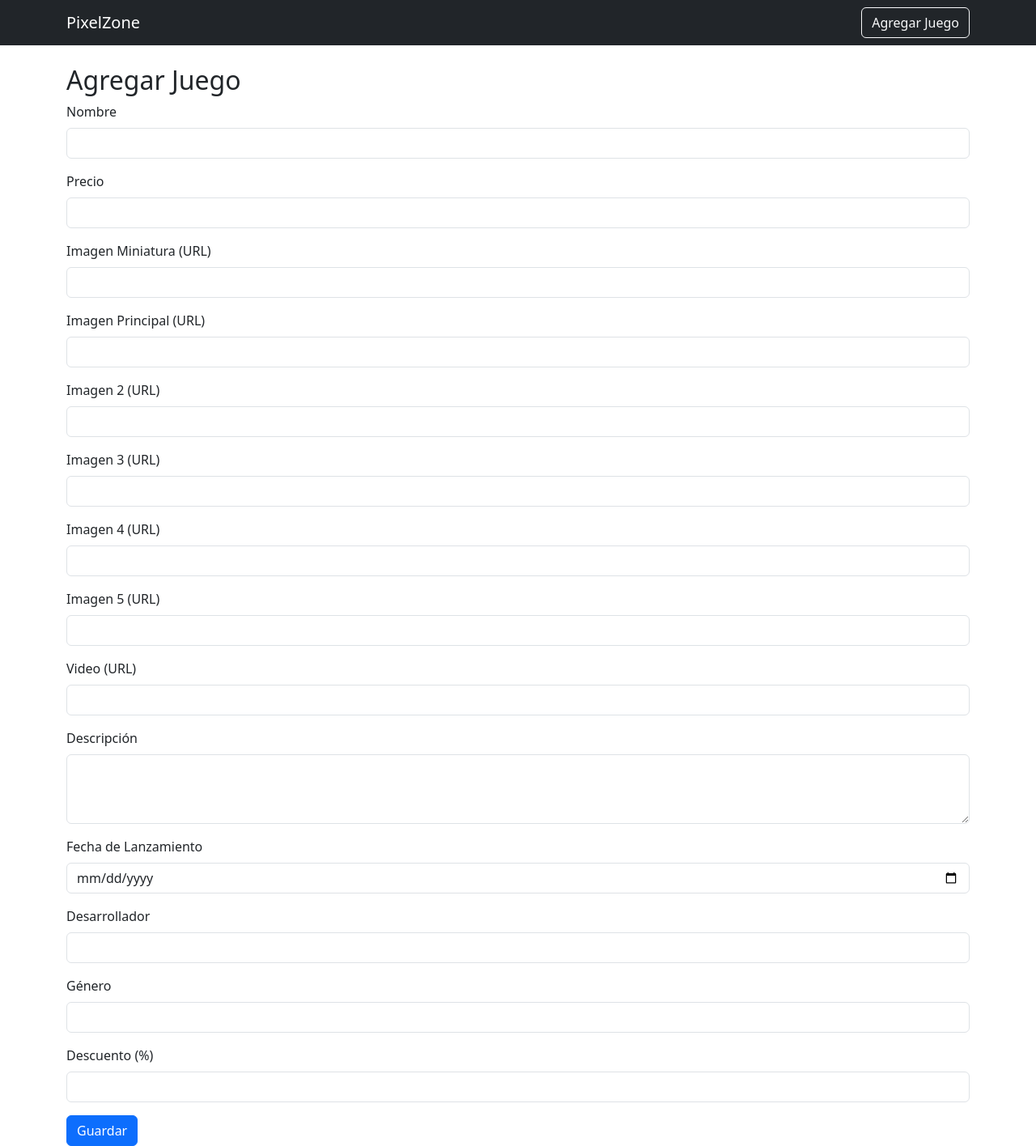
After one commit to Adavidfr/pixelzone, a Django app: template juegos/templates/agregar_juego.html in a window 1280 px wide. The commit adds this page. Shown: the whole page at 81% size. Run offline with Django 5.2, Linux system fonts and the light colour scheme; the template is opened without the code that fills it, so the values that code supplies are empty.

Commit message:
feat: add templates for adding, listing, and detailing games with enhanced fields

```diff
--- /dev/null
+++ b/juegos/templates/agregar_juego.html
@@ -0,0 +1,23 @@
+{% extends 'base.html' %}
+
+{% block content %}
+<h2>Agregar Juego</h2>
+<form method="POST">
+    {% csrf_token %}
+    <div class="mb-3"><label class="form-label">Nombre</label><input type="text" name="nombre" class="form-control" required></div>
+    <div class="mb-3"><label class="form-label">Precio</label><input type="number" step="0.01" name="precio" class="form-control" required></div>
+    <div class="mb-3"><label class="form-label">Imagen Miniatura (URL)</label><input type="url" name="imagen_miniatura" class="form-control"></div>
+    <div class="mb-3"><label class="form-label">Imagen Principal (URL)</label><input type="url" name="imagen_principal" class="form-control"></div>
+    <div class="mb-3"><label class="form-label">Imagen 2 (URL)</label><input type="url" name="imagen2" class="form-control"></div>
+    <div class="mb-3"><label class="form-label">Imagen 3 (URL)</label><input type="url" name="imagen3" class="form-control"></div>
+    <div class="mb-3"><label class="form-label">Imagen 4 (URL)</label><input type="url" name="imagen4" class="form-control"></div>
+    <div class="mb-3"><label class="form-label">Imagen 5 (URL)</label><input type="url" name="imagen5" class="form-control"></div>
+    <div class="mb-3"><label class="form-label">Video (URL)</label><input type="url" name="video" class="form-control"></div>
+    <div class="mb-3"><label class="form-label">Descripción</label><textarea name="descripcion" class="form-control" rows="3"></textarea></div>
+    <div class="mb-3"><label class="form-label">Fecha de Lanzamiento</label><input type="date" name="fecha_lanzamiento" class="form-control"></div>
+    <div class="mb-3"><label class="form-label">Desarrollador</label><input type="text" name="desarrollador" class="form-control"></div>
+    <div class="mb-3"><label class="form-label">Género</label><input type="text" name="genero" class="form-control"></div>
+    <div class="mb-3"><label class="form-label">Descuento (%)</label><input type="number" name="descuento" class="form-control"></div>
+    <button type="submit" class="btn btn-primary">Guardar</button>
+</form>
+{% endblock %}
--- a/juegos/templates/base.html
+++ b/juegos/templates/base.html
@@ -2,35 +2,22 @@
 <html lang="es">
 <head>
     <meta charset="UTF-8">
-    <title>{% block title %}PixelZone{% endblock %}</title>
-    <meta name="viewport" content="width=device-width, initial-scale=1">
-    <!-- Bootstrap 5 CDN -->
-    <link href="https://cdn.jsdelivr.net/npm/bootstrap@5.3.0/dist/css/bootstrap.min.css" rel="stylesheet">
-    {% block extra_css %}{% endblock %}
+    <title>PixelZone</title>
+    <link href="https://cdn.jsdelivr.net/npm/bootstrap@5.3.3/dist/css/bootstrap.min.css" rel="stylesheet">
 </head>
 <body>
-    <!-- Navbar -->
-    <nav class="navbar navbar-expand-lg navbar-dark bg-dark">
-        <div class="container-fluid">
-            <a class="navbar-brand" href="#">PixelZone</a>
-            <div class="collapse navbar-collapse">
-                <ul class="navbar-nav me-auto">
-                    <li class="nav-item">
-                        <a class="nav-link" href="{% url 'ver_carrito' %}">Carrito</a>
-                    </li>
-                </ul>
+    <nav class="navbar navbar-expand-lg navbar-dark bg-dark mb-4">
+        <div class="container">
+            <a class="navbar-brand" href="{% url 'lista_juegos' %}">PixelZone</a>
+            <div>
+                <a class="btn btn-outline-light" href="{% url 'agregar_juego' %}">Agregar Juego</a>
             </div>
         </div>
     </nav>
 
-    <!-- Contenido principal -->
-    <div class="container mt-4">
+    <div class="container">
         {% block content %}
         {% endblock %}
     </div>
-
-    <!-- Bootstrap JS (opcional) -->
-    <script src="https://cdn.jsdelivr.net/npm/bootstrap@5.3.0/dist/js/bootstrap.bundle.min.js"></script>
-    {% block extra_js %}{% endblock %}
 </body>
 </html>
```
Also changed, not shown: juegos/templates/detalle_juego.html (+30 -29 lines), juegos/templates/lista_juegos.html (added, +22 -0 lines).
